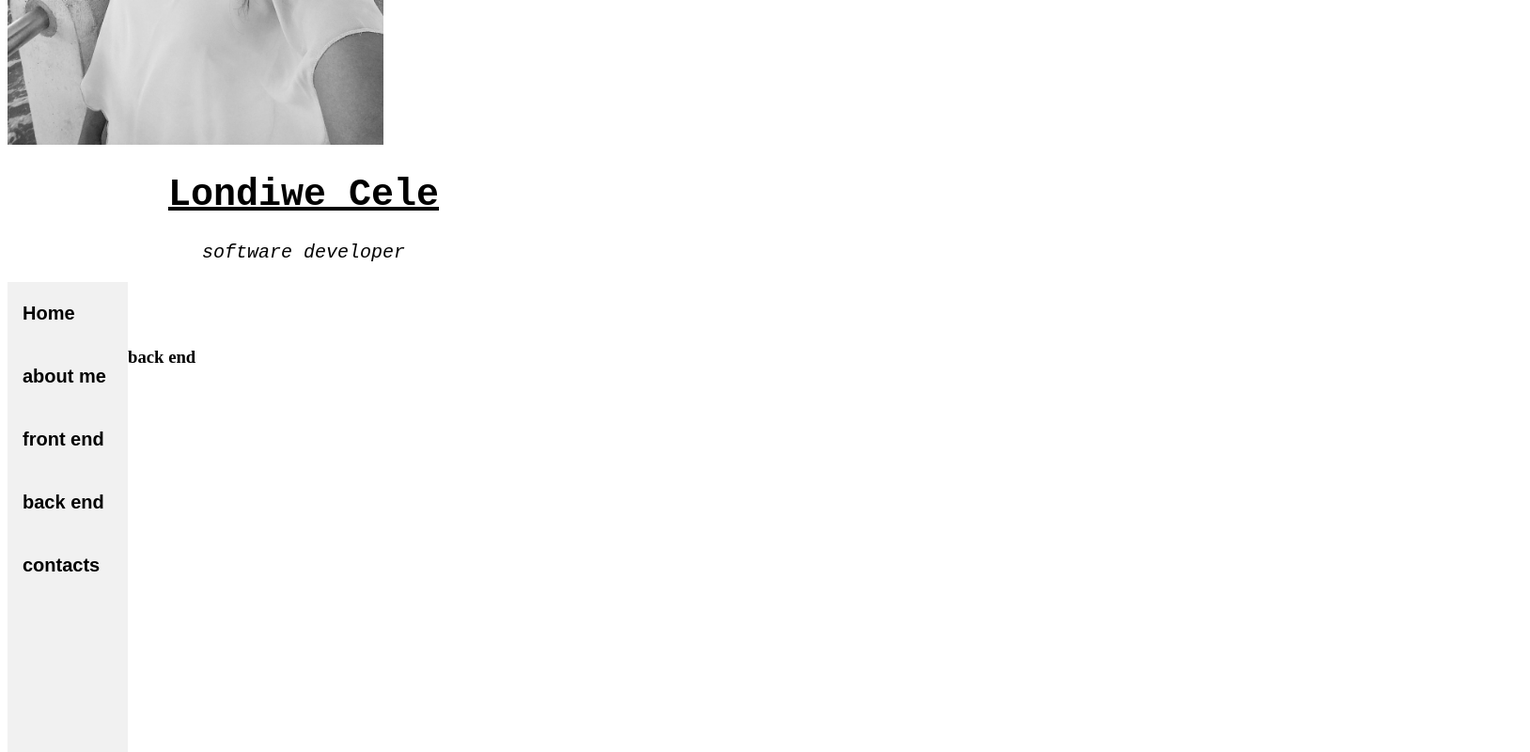
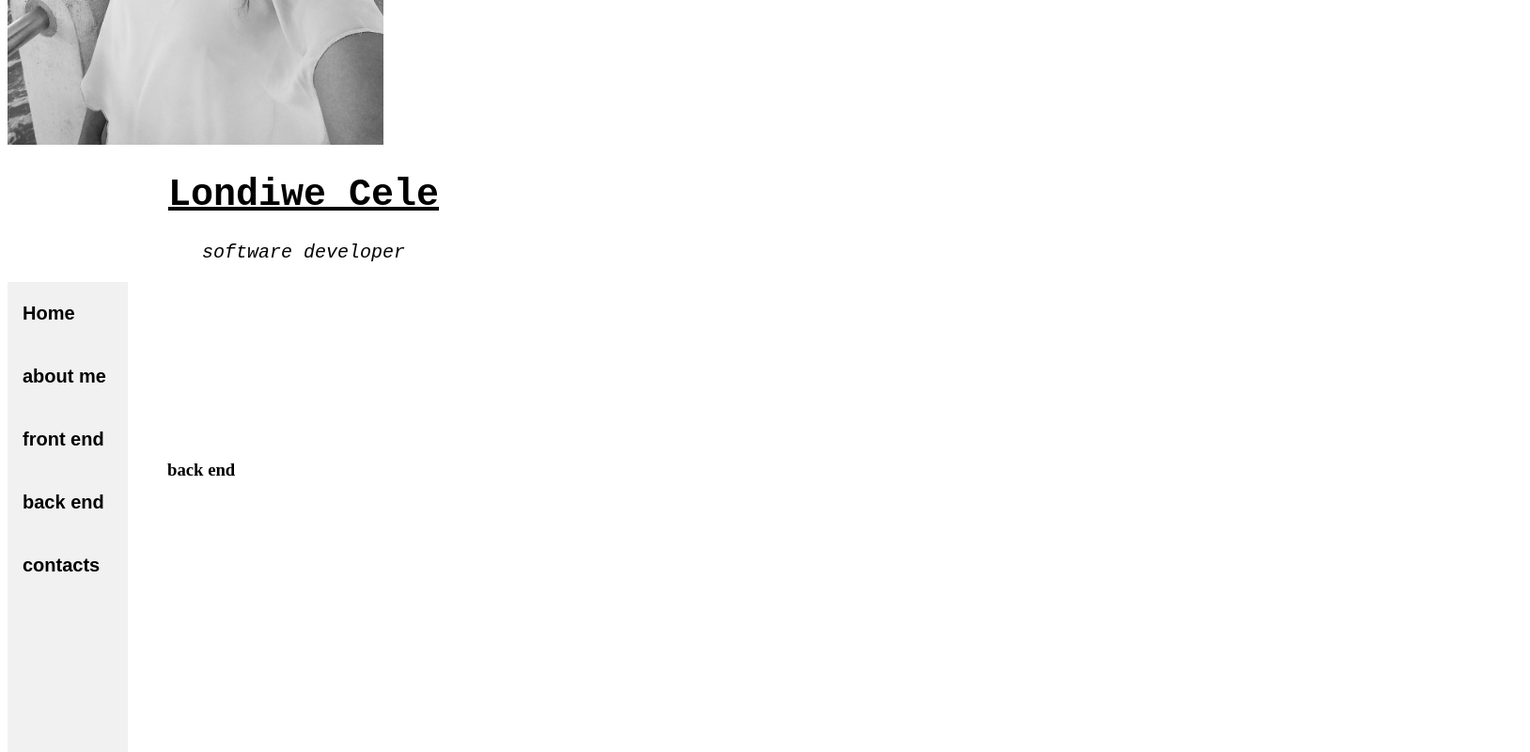
Before and after one commit to londzy/londzy.github.io, a plain HTML site: page index.html in a window 1280 px wide. Both pictures are taken after a click on the button "back end". Shown: the part 387-1187 px from the top of the page at 94% size, 1628 px wide, since content can reach past the window. Drawn offline with Linux system fonts and the light colour scheme.

Commit message:
Update index.html

```diff
--- a/index.html
+++ b/index.html
@@ -50,7 +50,7 @@
        <p><a href="https://londzy.github.io/bootcamp-tests/">Bootcamp-tests</a></p>
     </div>
 
-    <div id="back end" class="tabcontent">
+    <div id="back end" class="tabcontent" style="width:100%; max-width:450px; padding: 170px">
       <h3>back end</h3>
 
 
```
